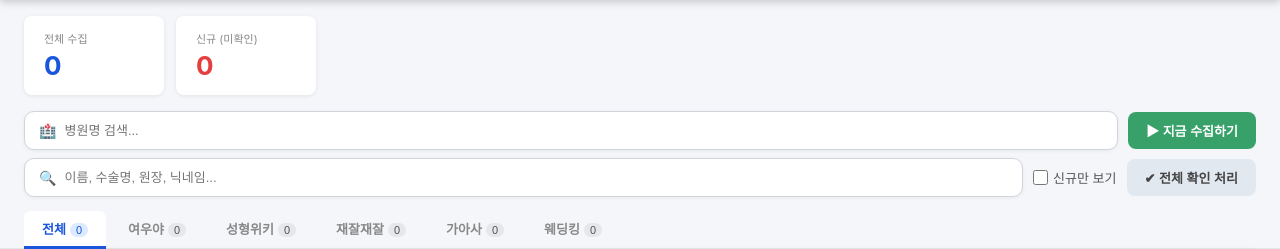
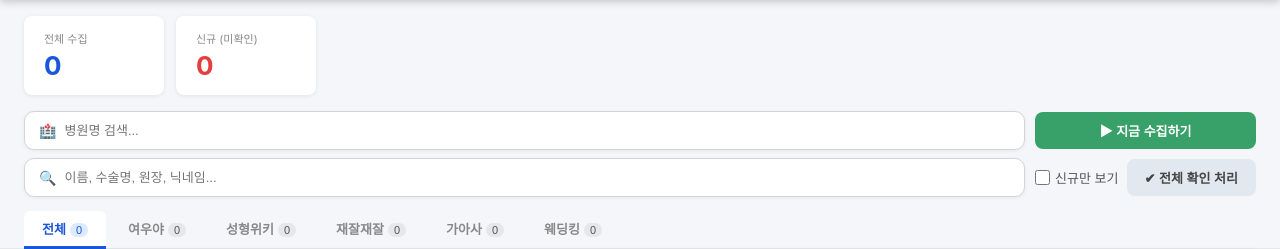
Before and after one commit to choijoonwon/hospital-monitor, a Flask app: page / in a window 1280 px wide. Shown: the part 53-302 px from the top of the page. Run offline with Flask 3, Linux system fonts and the light colour scheme; data that the repository does not hold is empty.

Commit message:
style: 검색창 두 줄 너비 동일하게 그리드 정렬
Co-Authored-By: Claude Sonnet 4.6 <noreply@anthropic.com>

```diff
--- a/app/templates/index.html
+++ b/app/templates/index.html
@@ -49,15 +49,11 @@
 
     /* ── 검색바 ── */
     .search-bar {
-      display: flex;
-      flex-direction: column;
-      gap: 8px;
+      display: grid;
+      grid-template-columns: 1fr auto;
+      gap: 8px 10px;
       padding: 16px 24px 0;
-    }
-    .search-row {
-      display: flex;
       align-items: center;
-      gap: 10px;
     }
     .search-input-box {
       display: flex;
@@ -320,20 +316,19 @@
 
 <!-- 검색바 -->
 <div class="search-bar">
-  <!-- 1행: 병원명 + 수집하기 -->
-  <div class="search-row">
+  <!-- 1행: 병원명 -->
   <div class="search-input-box">
     <span class="input-icon">🏥</span>
     <input id="search-hospital" placeholder="병원명 검색..." oninput="loadArticles()">
   </div>
   <button class="btn btn-green" id="collect-btn" onclick="startCollect()">▶ 지금 수집하기</button>
-  </div>
-  <!-- 2행: 키워드 + 신규만 보기 + 전체 확인 처리 -->
-  <div class="search-row">
+
+  <!-- 2행: 키워드 -->
   <div class="search-input-box">
     <span class="input-icon">🔍</span>
     <input id="search-keyword" placeholder="이름, 수술명, 원장, 닉네임..." oninput="loadArticles()">
   </div>
+  <div class="search-actions">
     <label class="new-label">
       <input type="checkbox" id="filter-new" onchange="loadArticles()"> 신규만 보기
     </label>
```
Lines whose indentation alone changed are shown as unchanged.
